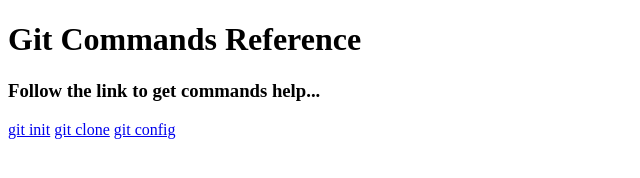
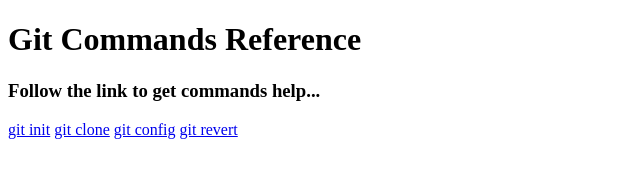
Before and after one commit to vladtymo/Git-Commands-UA1048, a plain HTML site: page index.html in a window 1280 px wide. Shown: the full height of the page, 0-640 px from the left. Drawn offline with Linux system fonts and the light colour scheme.

Commit message:
Update index.html

```diff
--- a/index.html
+++ b/index.html
@@ -13,6 +13,7 @@
         <a href="./commands/cmd-init.html">git init</a>
         <a href="./commands/cmd-clone.html">git clone</a>
         <a href="./commands/cmd-config.html">git config</a>
+	<a href="./commands/cmd-revert.html">git revert</a>
     </nav>
 </body>
 </html>
```
